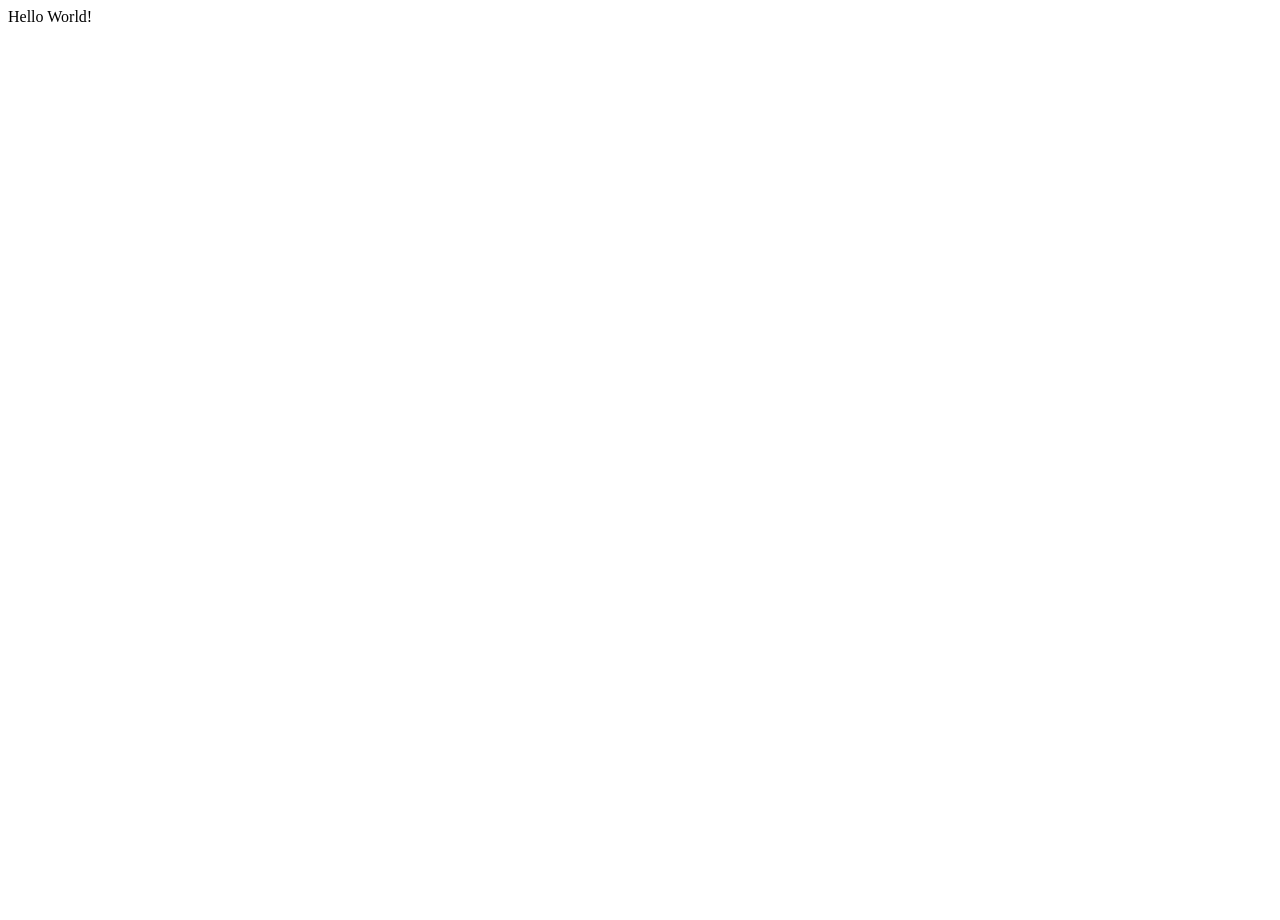
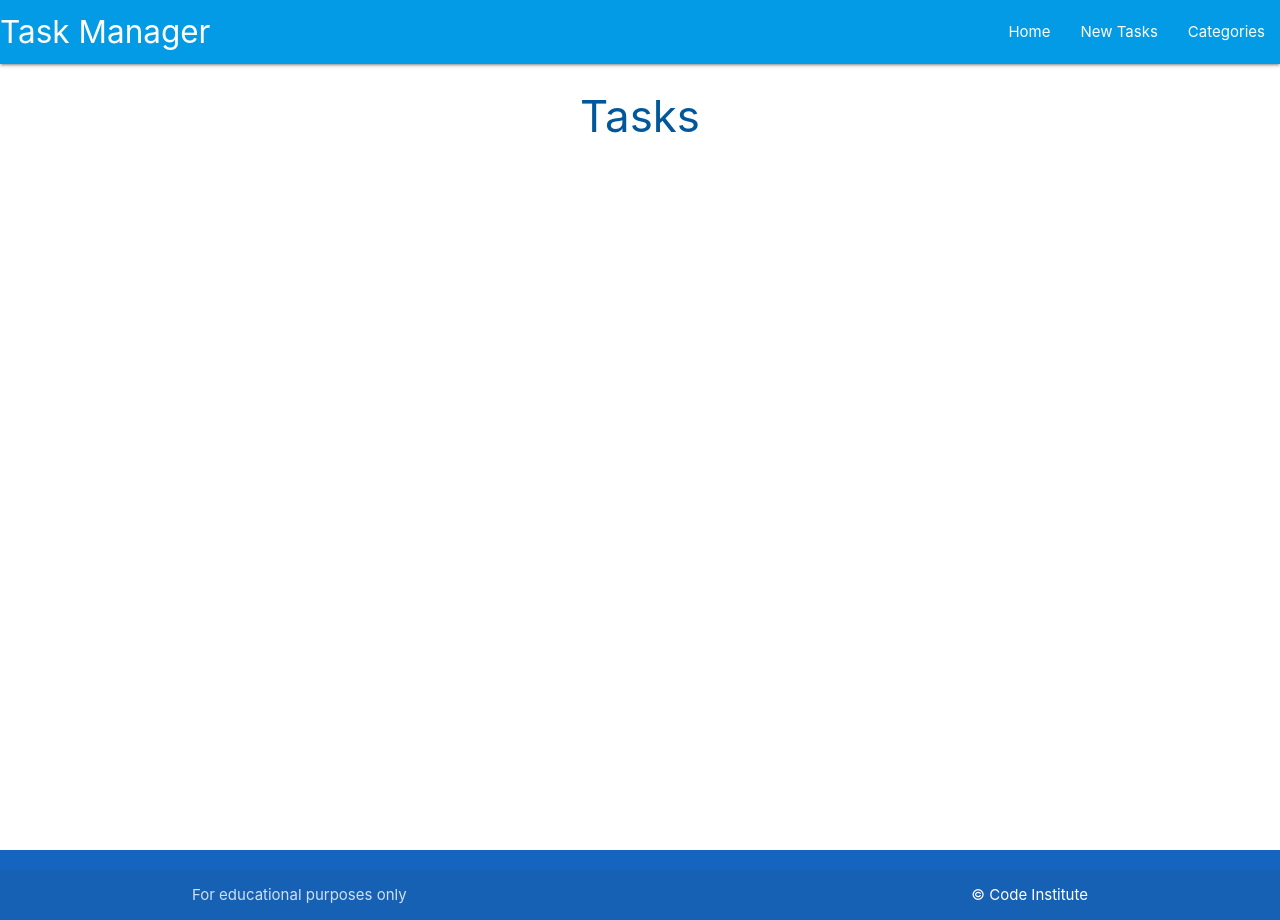
Before and after one commit to arthurvguide/flask-sqlalchemy-task-manager, a Flask app: page / in a window 1280 px wide. Before the commit the page is almost empty. Run offline with Flask 2, Linux system fonts and the light colour scheme.

Commit message:
Add nabvar, footer and task template

```diff
--- a/taskmanager/routes.py
+++ b/taskmanager/routes.py
@@ -4,4 +4,4 @@ from taskmanager.models import Category, Task
 
 @app.route("/")
 def home():
-    return render_template("base.html")
+    return render_template("task.html")
--- /dev/null
+++ b/taskmanager/static/css/js/script.js
@@ -0,0 +1,4 @@
+document.addEventListener('DOMContentLoaded', function() {
+    let sidenav = document.querySelectorAll('.sidenav');
+    M.Sidenav.init(sidenav);
+  });
--- /dev/null
+++ b/taskmanager/static/css/style.css
@@ -0,0 +1,9 @@
+body {
+    display: flex;
+    min-height: 100vh;
+    flex-direction: column;
+  }
+
+  main {
+    flex: 1 0 auto;
+  }
--- a/taskmanager/templates/base.html
+++ b/taskmanager/templates/base.html
@@ -4,9 +4,48 @@
     <meta charset="UTF-8">
     <meta http-equiv="X-UA-Compatible" content="IE=edge">
     <meta name="viewport" content="width=device-width, initial-scale=1.0">
+    <link rel="stylesheet" href="https://cdnjs.cloudflare.com/ajax/libs/font-awesome/5.15.3/css/all.min.css"
+        integrity="sha512-iBBXm8fW90+nuLcSKlbmrPcLa0OT92xO1BIsZ+ywDWZCvqsWgccV3gFoRBv0z+8dLJgyAHIhR35VZc2oM/gI1w=="
+        crossorigin="anonymous" referrerpolicy="no-referrer">
+    <link rel="stylesheet" href="https://cdnjs.cloudflare.com/ajax/libs/materialize/1.0.0/css/materialize.min.css">
+    <link rel="stylesheet" href="{{ url_for('static', filename='css/style.css') }}" type="text/css">
     <title>Task Manager</title>
 </head>
 <body>
-    Hello World!
+    <header>
+        <!-- Top navbar -->
+        <nav class ="light-blue darken-1">
+            <div class="nav-wrapper">
+              <a href="#" class="brand-logo">Task Manager</a>
+              <a href="#" data-target="mobile-demo" class="sidenav-trigger"><i class=""fas fa-bars>menu</i></a>
+              <ul class="right hide-on-med-and-down">
+                <li><a href="{{ url_for('home') }}">Home</a></li>
+                <li><a href="">New Tasks</a></li>
+                <li><a href="">Categories</a></li>
+              </ul>
+            </div>
+          </nav>
+
+        <!-- mobile navbar -->
+          <ul class="sidenav" id="mobile-demo">
+            <li><a href="{{ url_for('home') }}">Home</a></li>
+            <li><a href="">New Tasks</a></li>
+            <li><a href="">Categories</a></li>
+          </ul>
+    </header>
+    <main class="container">
+        {% block content %}
+        {% endblock %}
+    </main>
+    <footer class="page-footer blue darken-3">
+        <div class="footer-copyright">
+            <div class="container">
+                For educational purposes only
+                <a class="white-text right" href="https://codeinstitute.net" target="_blank">&copy; Code Institute</a>
+            </div>
+        </div>
+    </footer>
+    <script src="https://cdnjs.cloudflare.com/ajax/libs/materialize/1.0.0/js/materialize.min.js"></script>
+    <script src="{{ url_for('static', filename='js/script.js') }}"></script>
 </body>
 </html>
--- /dev/null
+++ b/taskmanager/templates/task.html
@@ -0,0 +1,6 @@
+{% extends "base.html" %}
+{% block content %}
+
+<h3 class="light-blue-text text-darken-4 center-align">Tasks</h3>
+
+{% endblock %}
```
